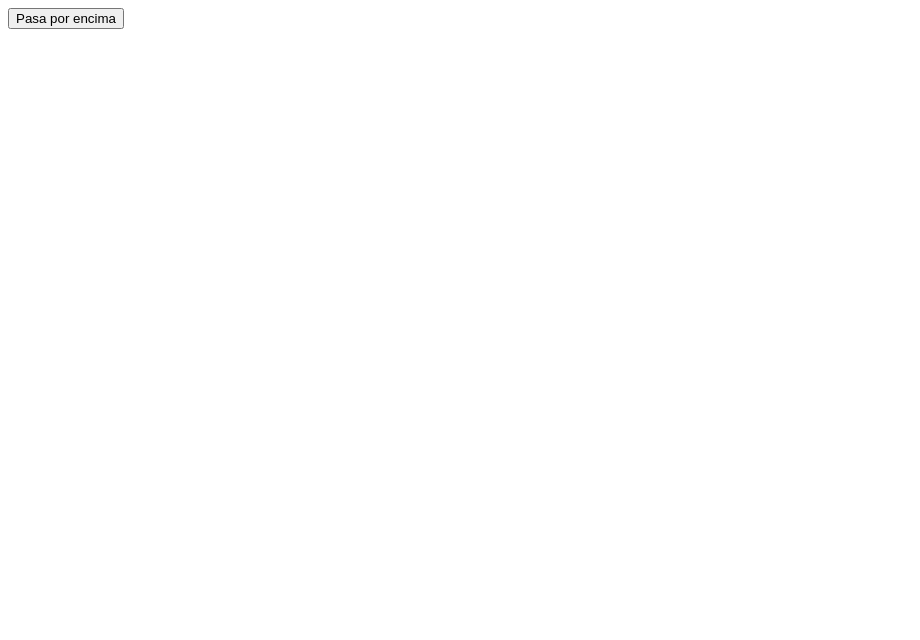
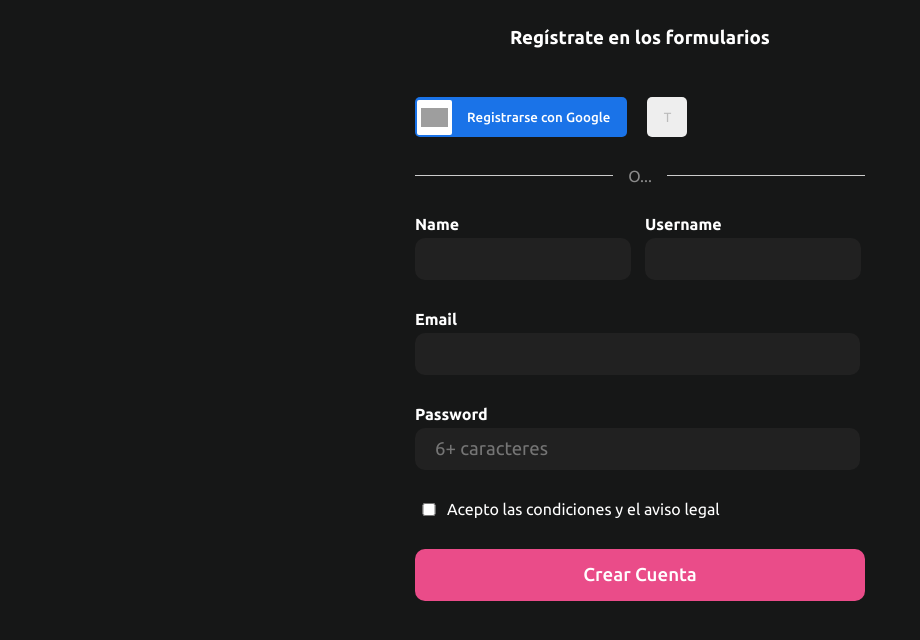
Before and after one commit to eddie06d/open-bootcamp, a plain HTML site: page index.html in a window 1280 px wide. Shown: the whole page, without its empty margins (0-920 px from the left). Drawn offline with Linux system fonts and the light colour scheme; grey boxes are pictures that could not be loaded.

Commit message:
formularios

```diff
--- a/index.html
+++ b/index.html
@@ -4,10 +4,53 @@
     <meta charset="UTF-8">
     <meta http-equiv="X-UA-Compatible" content="IE=edge">
     <meta name="viewport" content="width=device-width, initial-scale=1.0">
-    <title>Selectores, pseudo-clases y pseudo-elementos en CSS</title>
+    <title>Login Form</title>
     <link rel="stylesheet" href="styles.css">
 </head>
 <body>
-    <button></button>
+    <div class="container">
+        <h3>Regístrate en los formularios</h3>
+        <div class="buttons">
+            <button class="google-btn">
+                <picture>
+                    <img src="https://entredichos.trabajosocial.unlp.edu.ar/wp-content/uploads/sites/6/2016/12/Google_-G-_Logo.svg_.png" alt="logo-google" />
+                </picture>
+                <span>Registrarse con Google</span>
+            </button>
+            <button class="twitter-btn">
+                <picture>T</picture>
+            </button>
+        </div>
+        <div class="separator">
+            <hr>
+            <span>O...</span>
+            <hr>
+        </div>
+        <form action="" method="">
+            <div class="section-inputs">
+                <label for="name">
+                    <span>Name</span>
+                    <input id="name" name="name" />
+                </label>
+                <label for="username">
+                    <span>Username</span>
+                    <input id="username" name="username" />
+                </label>
+            </div>
+            <label for="email">
+                <span>Email</span>
+                <input id="email" name="email" />
+            </label>
+            <label for="password">
+                <span>Password</span>
+                <input id="password" name="password" placeholder="6+ caracteres" />
+            </label>
+            <label for="checkbox" class="checkbox-label">
+                <input type="checkbox" id="checkbox">
+                <span>Acepto las condiciones y el aviso legal</span>
+            </label>
+            <button type="submit" class="submit-btn">Crear Cuenta</button>
+        </form>
+    </div>
 </body>
 </html>
--- a/styles.css
+++ b/styles.css
@@ -1,12 +1,173 @@
-button::after {
-    content: "Pasa por encima";
+@import url('https://fonts.googleapis.com/css2?family=Ubuntu:wght@300;400;500;700&display=swap');
+
+* {
+    font-family: 'Ubuntu', sans-serif;
 }
 
-button:hover {
-    color: white;
-    background-color: green;
+body {
+    background-color: #161717;
 }
 
-button:hover::after {
-    content: "¡Hecho!";
+.container {
+    margin: auto;
+    display: flex;
+    flex-direction: column;
+    align-items: center;
+    justify-content: center;
+    gap: 30px;
+    width: 450px;
+    color: white;
 }
+
+.buttons {
+    align-self: flex-start;
+    display: flex;
+    gap: 20px;
+}
+
+.google-btn {
+    background-color: #1A73E8;
+    border: none;
+    border-radius: 5px;
+    height: 40px;
+    display: flex;
+    align-items: center;
+    padding: 2px;
+    cursor: pointer;
+}
+
+.google-btn:hover {
+    opacity: 0.75;
+}
+
+.google-btn picture {
+    width: 35px;
+    height: 35px;
+    background-color: white;
+    border-radius: 2px;
+    display: flex;
+    align-items: center;
+    justify-content: center;
+}
+
+.google-btn picture img {
+    width: 75%;
+}
+
+.google-btn span {
+    color: white;
+    font-weight: 500;
+    padding: 15px;
+}
+
+.twitter-btn {
+    color: #bbb;
+    background-color: #eee;
+    border: none;
+    width: 40px;
+    border-radius: 5px;
+    cursor: pointer;
+}
+
+.twitter-btn:hover {
+    background-color: #ddd;
+}
+
+.separator {
+    display: flex;
+    width: 100%;
+    gap: 15px;
+}
+
+.separator hr {
+    flex-grow: 1;
+    border: none;
+    border-top: 1px solid #ccc;
+}
+
+.separator span {
+    color: #8b8b8b;
+}
+
+.section-inputs {
+    display: flex;
+    gap: 10px;
+    width: 100%;
+}
+
+form {
+    display: flex;
+    flex-direction: column;
+    align-items: stretch;
+    gap: 30px;
+}
+
+label {
+    display: flex;
+    flex-direction: column;
+    gap: 5px;
+}
+
+label span {
+    font-weight: 700;
+}
+
+.section-inputs label input {
+    width: 80%;
+    background-color: #212121;
+    border: none;
+    padding: 10px 20px;
+    border-radius: 10px;
+    outline: none;
+    font-size: 14pt;
+}
+label input {
+    width: 90%;
+    background-color: #212121;
+    border: none;
+    padding: 10px 20px;
+    border-radius: 10px;
+    outline: none;
+    font-size: 14pt;
+    transition: background-color 0.2s, border 0.2s, box-shadow 0.2s;
+}
+
+label input:hover {
+    background-color: #454045;
+    border: solid 1px #f3f3f4;
+    box-shadow: 0 0 4px #eb50ff4f;
+}
+label input:focus {
+    background-color: #454045;
+    border: solid 1px #f3f3f4;
+    box-shadow: 0 0 4px #eb50ff4f;
+}
+
+.checkbox-label {
+    display: flex;
+    flex-direction: row;
+}
+
+.checkbox-label input[type="checkbox"] {
+    width: 20px;
+}
+
+.checkbox-label span {
+    font-weight: 400;
+}
+
+.submit-btn {
+    background-color: #EA4C89;
+    color: white;
+    font-weight: 500;
+    font-size: 14pt;
+    text-align: center;
+    padding: 15px;
+    border: none;
+    border-radius: 10px;
+    cursor: pointer;
+}
+
+.submit-btn:hover {
+    opacity: 0.75;
+}
```
